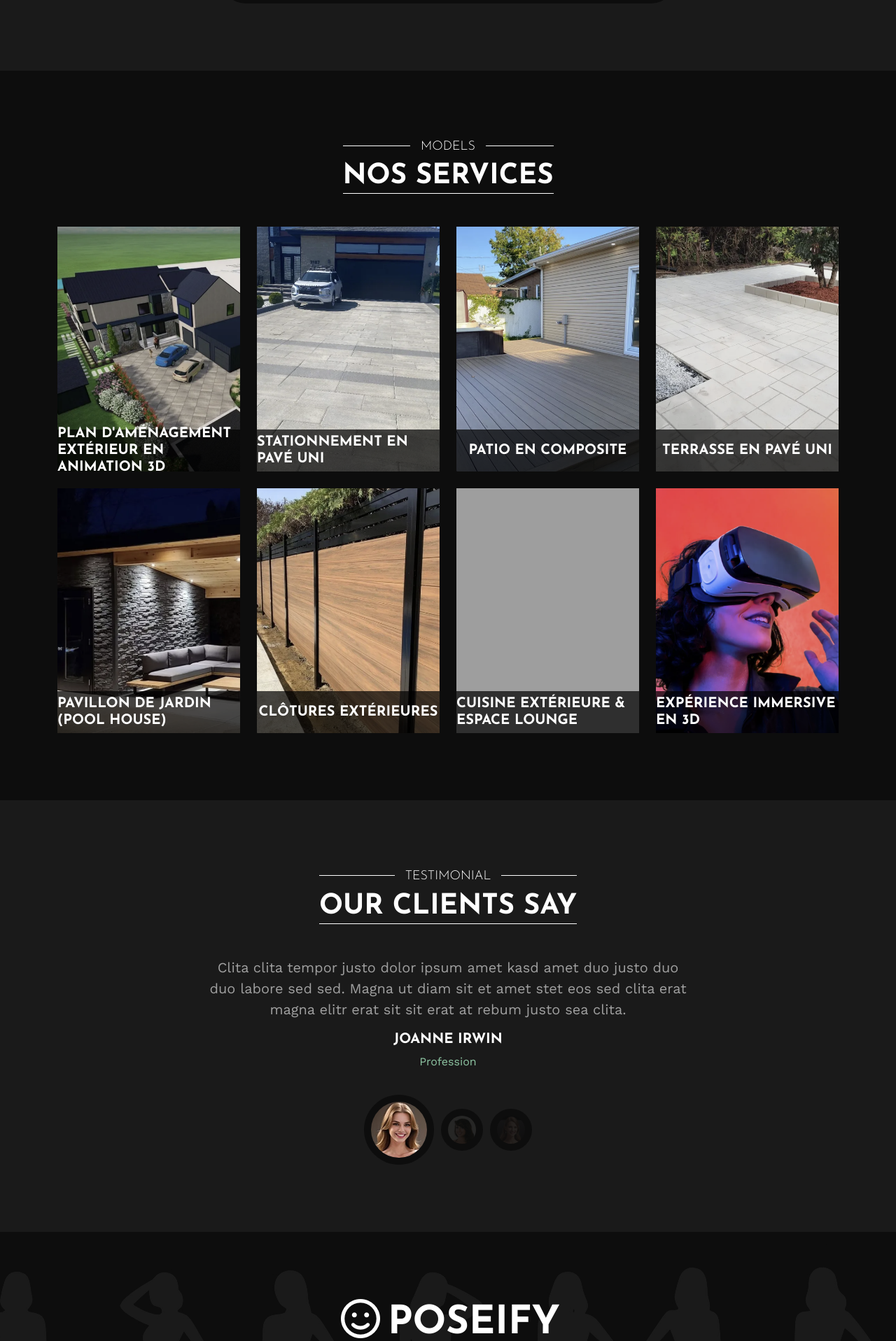
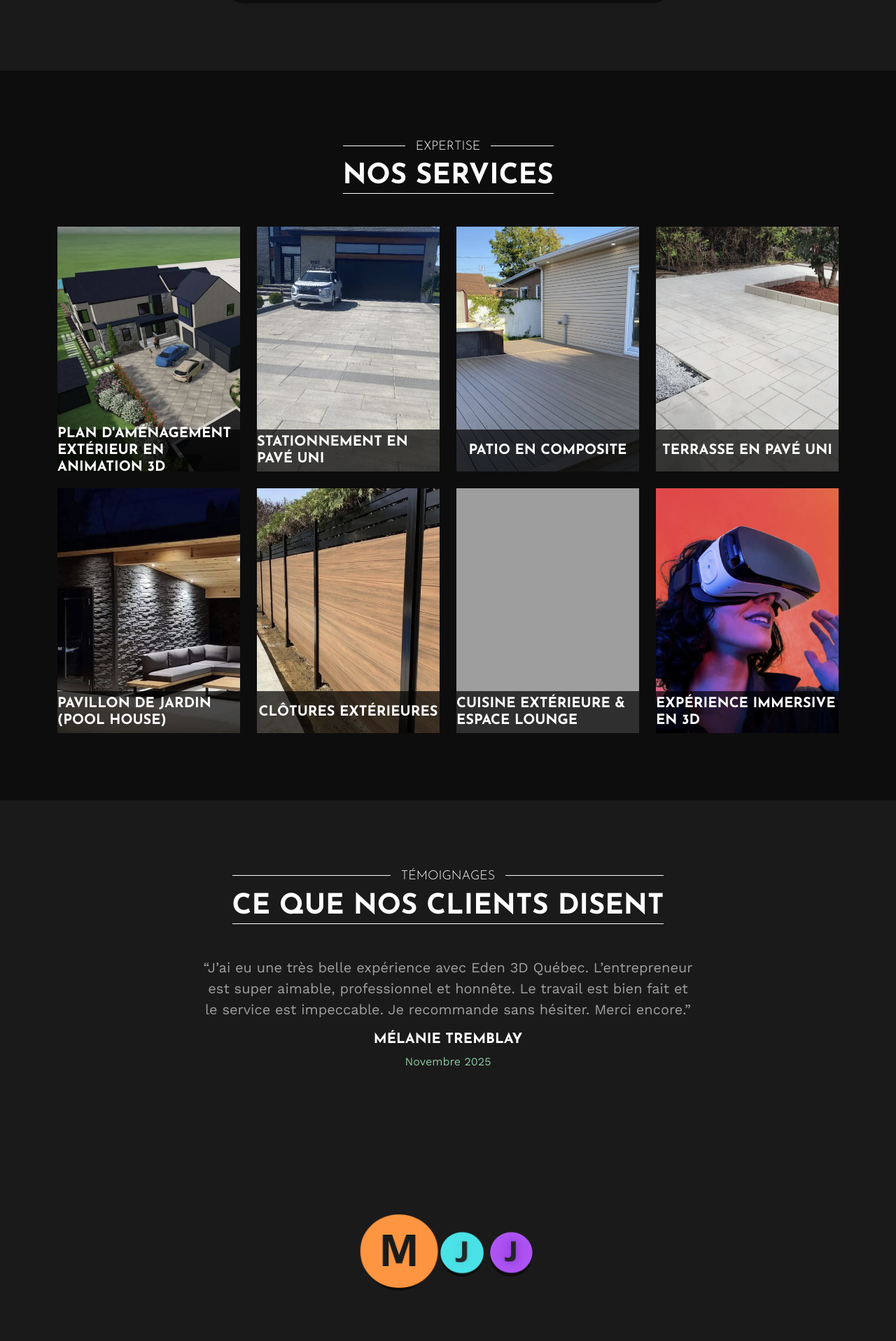
Before and after one commit to wafae28/eden-3d, a PHP site: page / in a window 1280 px wide. Shown: the part 4304-6221 px from the top of the page at 70% size. Run offline with PHP 8.4, Linux system fonts and the light colour scheme; some libraries are stand-ins or nearby versions; grey boxes are pictures that could not be loaded.

Commit message:
avis client

```diff
--- a/css/style.css
+++ b/css/style.css
@@ -378,15 +378,20 @@
     height: 100px;
 }
 
-.testimonial-carousel .owl-dots .owl-dot img {
-    opacity: .1;
-    transition: .5s;
-    border-radius: 100px;
+/* Force l’image à remplir le cercle */
+.testimonial-carousel .owl-dots .owl-dot img{
+    width: 100%;
+    height: 100%;
+    object-fit: cover;
+    border-radius: 50%;
+    transform: scale(3);   /* 🔥 ZOOM */
 }
 
-.testimonial-carousel .owl-dots .owl-dot.active img {
+/* Dot actif */
+.testimonial-carousel .owl-dots .owl-dot.active img{
     opacity: 1;
 }
+
 
 
 /*** Footer ***/
--- a/index.html
+++ b/index.html
@@ -275,7 +275,7 @@
             <div class="text-center">
                 <div class="title wow fadeInUp" data-wow-delay="0.1s">
                     <div class="title-center">
-                        <h5>Models</h5>
+                        <h5>Expertise</h5>
                         <h1>Nos Services</h1>
                     </div>
                 </div>
@@ -481,40 +481,50 @@
         <div class="text-center">
             <div class="title wow fadeInUp" data-wow-delay="0.1s">
                 <div class="title-center">
-                        <h5>Testimonial</h5>
-                        <h1>Our Clients Say</h1>
+                    <h5>TÉMOIGNAGES</h5>
+                    <h1>Ce que nos clients disent</h1>
                 </div>
             </div>
         </div>
+
         <div class="owl-carousel testimonial-carousel wow fadeInUp" data-wow-delay="0.3s">
-                <div class="testimonial-item text-center"
-                    data-dot="<img class='img-fluid' src='img/testimonial-1.jpg' alt=''>">
-                    <p class="fs-5">Clita clita tempor justo dolor ipsum amet kasd amet duo justo duo duo labore sed
-                        sed. Magna ut diam sit et amet stet eos sed clita erat magna elitr erat sit sit erat at rebum
-                        justo sea clita.</p>
-                    <h5 class="text-uppercase">Joanne Irwin</h5>
-                    <span class="text-primary">Profession</span>
+
+            <!-- Avis 1 -->
+            <div class="testimonial-item text-center" data-dot="<img class='img-fluid' src='img/m.png' alt='M'>">
+
+                <p class="fs-5">
+                    “J’ai eu une très belle expérience avec Eden 3D Québec. L’entrepreneur est super aimable,
+                    professionnel et honnête. Le travail est bien fait et le service est impeccable.
+                    Je recommande sans hésiter. Merci encore.”
+                </p>
+                <h5 class="text-uppercase">Mélanie Tremblay</h5>
+                <span class="text-primary">Novembre 2025</span>
             </div>
-                <div class="testimonial-item text-center"
-                    data-dot="<img class='img-fluid' src='img/testimonial-2.jpg' alt=''>">
-                    <p class="fs-5">Clita clita tempor justo dolor ipsum amet kasd amet duo justo duo duo labore sed
-                        sed. Magna ut diam sit et amet stet eos sed clita erat magna elitr erat sit sit erat at rebum
-                        justo sea clita.</p>
-                    <h5 class="text-uppercase">Lana Anderson</h5>
-                    <span class="text-primary">Profession</span>
+
+            <!-- Avis 2 -->
+            <div class="testimonial-item text-center" data-dot="<img class='img-fluid' src='img/m2.png' alt='M'>">
+                <p class="fs-5">
+                    “Un service clé en main vraiment impressionnant! La vision 3D permet de bien visualiser et personnaliser le projet dès le départ – un must selon moi. En plus, une partie du coût du visuel est déduite lors des travaux, ce qui est vraiment avantageux. L’équipe est professionnelle, à l’écoute et livre une exécution rapide et impeccable. Je recommande sans hésitation!”
+                    </p>
+                    <h5 class="text-uppercase">Jean-François Fyfe</h5>
+                    <span class="text-primary">Juillet 2025</span>
+
             </div>
-                <div class="testimonial-item text-center"
-                    data-dot="<img class='img-fluid' src='img/testimonial-3.jpg' alt=''>">
-                    <p class="fs-5">Clita clita tempor justo dolor ipsum amet kasd amet duo justo duo duo labore sed
-                        sed. Magna ut diam sit et amet stet eos sed clita erat magna elitr erat sit sit erat at rebum
-                        justo sea clita.</p>
-                    <h5 class="text-uppercase">Pamela Torney</h5>
-                    <span class="text-primary">Profession</span>
+
+            <!-- Avis 3 -->
+            <div class="testimonial-item text-center" data-dot="<img class='img-fluid' src='img/m3.png' alt='M'>">
+                <p class="fs-5">
+                    “When we first reached out to Éden 3D Québec, we had a vision but weren’t sure how to bring it to life. We wanted to transform our dull backyard into a functional and beautiful outdoor space where we could entertain guests. From the first consultation, their team took the time to understand our needs and presented us with a detailed 3D plan that allowed us to visualize the final result before any work even began. The craftsmanship exceeded our expectations and everything was executed flawlessly. Now we have a backyard that feels like an extension of our home — elegant and functional. Highly recommend!”
+                    </p>
+                    <h5 class="text-uppercase">Jack Harlow</h5>
+                    <span class="text-primary">Mai 2025</span>
             </div>
+
         </div>
     </div>
 </div>
 <!-- Testimonial End -->
+
 
 
     <!-- Footer Start -->
```
Also changed, not shown: img/m.png (added), img/m2.png (added), img/m3.png (added), img/testimonial-1.jpg (deleted), img/testimonial-2.jpg (deleted), img/testimonial-3.jpg (deleted). Lines whose indentation alone changed are shown as unchanged.
